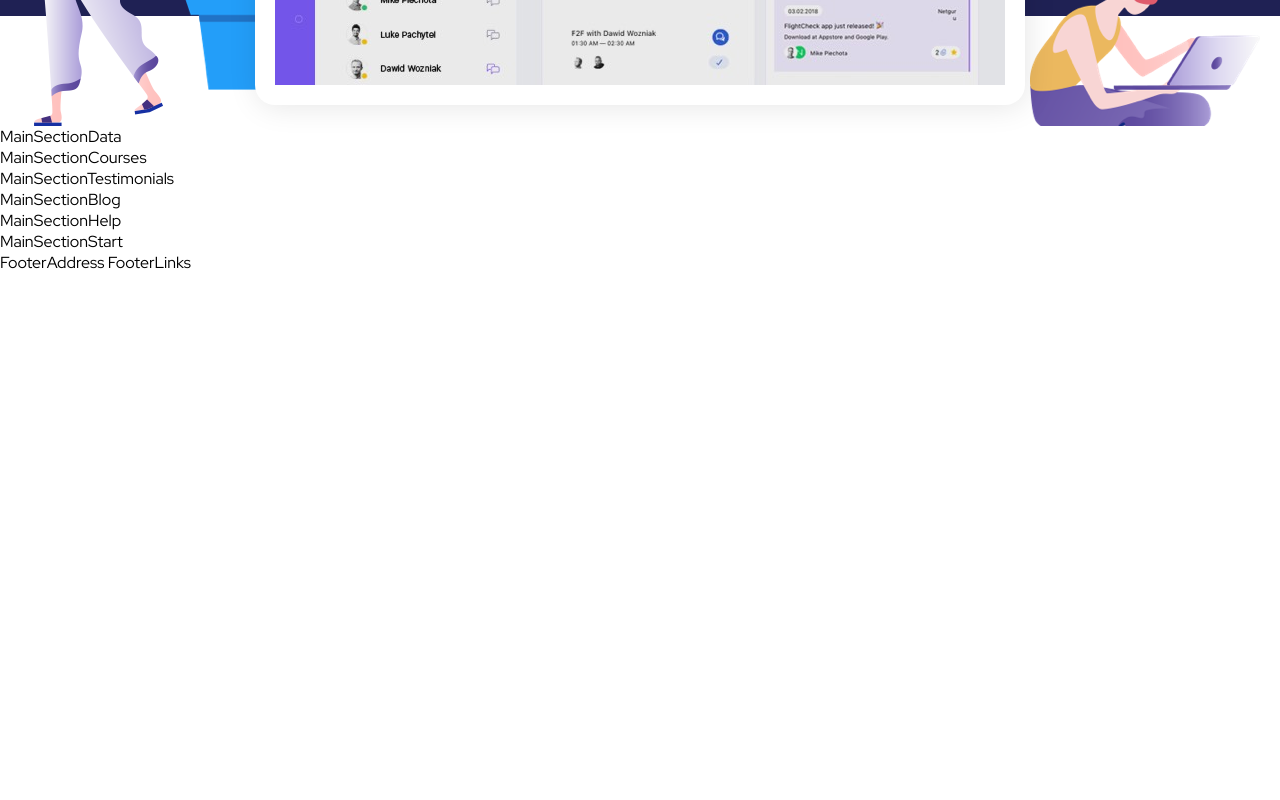
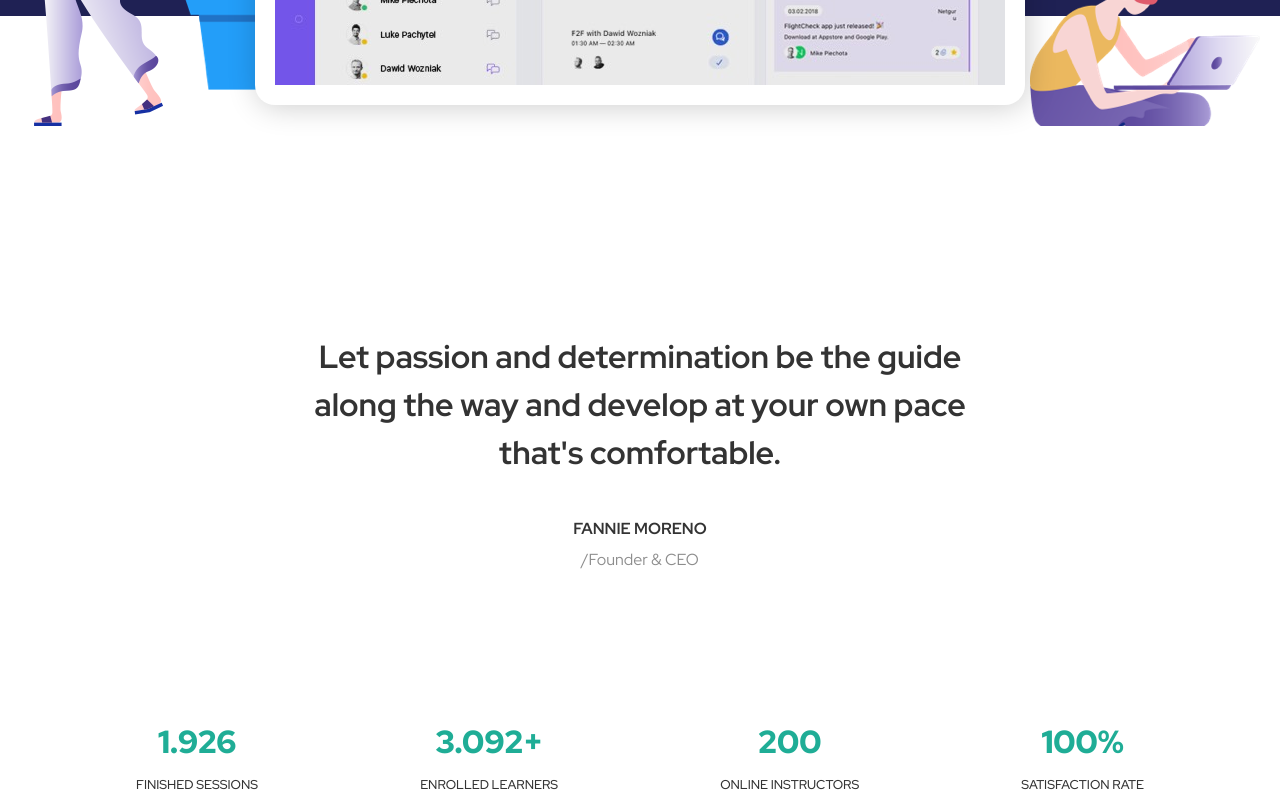
Before and after one commit to OgataiKhan/proj-html-vuejs, a Vue app: page / in a window 1280 px wide. Shown: the part 800-1600 px from the top of the page. Before the commit the page ends 1073 px from the top, so only its background shows below. Built offline with nearby package versions, Linux system fonts and the light colour scheme.

Commit message:
feat: section data quote & global numbers

```diff
--- a/src/assets/scss/partial/_variables.scss
+++ b/src/assets/scss/partial/_variables.scss
@@ -11,3 +11,5 @@ $details-primary: #1FAD96;
 $bg-primary: #FFFFFF;
 $btn-primary: #27AB94;
 $btn-secondary: #1F2154;
+$font-primary: #333333;
+$font-secondary: #8D8D8D;
--- a/src/components/Button.vue
+++ b/src/components/Button.vue
@@ -10,7 +10,7 @@ export default {
 </script>
 
 <template>
-  <button class="btn">Get started for free</button>
+  <button class="btn">{{ text }}</button>
 </template>
 
 <style lang="scss" scoped>
@@ -48,5 +48,4 @@ export default {
 .btntwo:hover {
   background-color: $btn-secondary;
 }
-
 </style>
--- a/src/components/HeaderNavbarMenu.vue
+++ b/src/components/HeaderNavbarMenu.vue
@@ -8,7 +8,6 @@ export default {
   },
   data() {
     return {
-      text: 'Template VueJS',
       navbarMenu: [
         'Home',
         'Pages',
--- a/src/components/MainJumbo.vue
+++ b/src/components/MainJumbo.vue
@@ -8,6 +8,11 @@ export default {
     Button,
     MainJumboPlayer,
   },
+  data() {
+    return {
+      buttonText: 'Get started for free',
+    };
+  },
 };
 
 </script>
@@ -17,7 +22,7 @@ export default {
     <div class="container">
       <h1>Learn at your own pace!</h1>
       <p class="subtitle">Get teamed up with people of the same will.</p>
-      <Button :class="'btnone'" />
+      <Button :class="'btnone'" :text="buttonText" />
       <MainJumboPlayer />
     </div>
   </div>
--- a/src/components/MainJumboPlayer.vue
+++ b/src/components/MainJumboPlayer.vue
@@ -26,7 +26,7 @@ export default {
     padding: 20px;
     margin: 78px auto 0;
     border-radius: 20px;
-    box-shadow: 2px 2px 30px rgba(0, 0, 0, 0.1);
+    box-shadow: 2px 2px 30px rgba(0, 0, 0, 0.2);
     .video {
       display: flex;
       justify-content: center;
--- a/src/components/MainSectionData.vue
+++ b/src/components/MainSectionData.vue
@@ -1,18 +1,79 @@
 <script>
+import MainSectionDataNumber from './MainSectionDataNumber.vue';
 
 export default {
   name: 'MainSectionData',
-
+  components: {
+    MainSectionDataNumber,
+  },
+  data() {
+    return {
+      globalNumbers: [
+        {
+          number: '1.926',
+          label: 'Finished sessions',
+        },
+        {
+          number: '3.092+',
+          label: 'Enrolled learners',
+        },
+        {
+          number: '200',
+          label: 'Online instructors',
+        },
+        {
+          number: '100%',
+          label: 'Satisfaction rate',
+        },
+      ],
+    };
+  },
 };
 
 </script>
 
 <template>
-  <section>
-    MainSectionData
+  <section class="section-data">
+    <div class="container">
+      <h2>Let passion and determination be the guide along the way and develop at your own pace that's comfortable.</h2>
+      <p class="quote-author">Fannie Moreno</p>
+      <p class="author-title">/Founder & CEO</p>
+      <ul class="global-numbers">
+        <MainSectionDataNumber v-for="display in globalNumbers" :numberDisplay="display.number" :numberLabel="display.label" />
+      </ul>
+    </div>
   </section>
 </template>
 
 <style lang="scss" scoped>
+@use '../assets/scss/partial/variables' as *;
+@use '../assets/scss/partial/mixins.scss' as *;
 
+.section-data {
+  text-align: center;
+  color: $font-primary;
+  .container {
+    @include container;
+    h2 {
+      padding: 207px 0 41px;
+      max-width: 715px;
+      margin: 0 auto;
+      font-size: 2rem;
+      line-height: 1.5;
+    }
+    .quote-author {
+      text-transform: uppercase;
+      font-weight: 700;
+      padding-bottom: 10px;
+    }
+    .author-title {
+      color: $font-secondary;
+    }
+    .global-numbers {
+      display: flex;
+      justify-content: space-around;
+      padding: 150px 0;
+    }
+  }
+}
 </style>
--- /dev/null
+++ b/src/components/MainSectionDataNumber.vue
@@ -0,0 +1,33 @@
+<script>
+
+export default {
+  name: 'MainSectionDataNumber',
+  props: {
+    numberDisplay: String,
+    numberLabel: String,
+  },
+};
+
+</script>
+
+<template>
+  <li>
+    <div class="number-display">{{ numberDisplay }}</div>
+    <p class="number-label">{{ numberLabel }}</p>
+  </li>
+</template>
+
+<style lang="scss" scoped>
+@use '../assets/scss/partial/variables' as *;
+  .number-display {
+    color: $details-primary;
+    font-weight: 900;
+    font-size: 2rem;
+    padding-bottom: 13px;
+  }
+  .number-label {
+    text-transform: uppercase;
+    font-weight: 500;
+    font-size: 0.8rem;
+  }
+</style>
--- a/src/main.js
+++ b/src/main.js
@@ -3,6 +3,7 @@ import { createApp } from 'vue';
 import "@fontsource/red-hat-display";
 import "@fontsource/red-hat-display/500.css";
 import "@fontsource/red-hat-display/700.css";
+import "@fontsource/red-hat-display/900.css";
 //fontawesome core
 import { library } from '@fortawesome/fontawesome-svg-core';
 //fontawesome icon component
```
